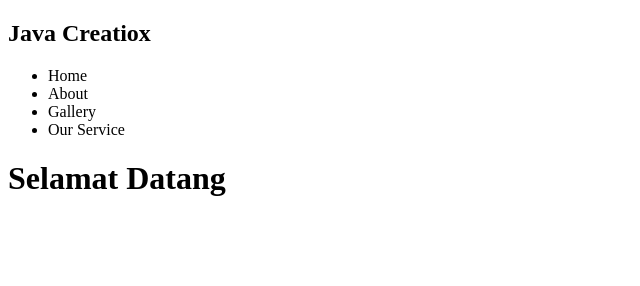
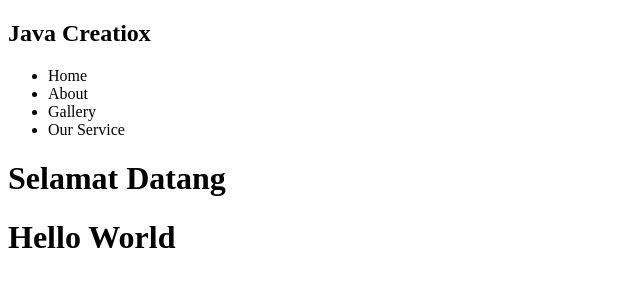
Before and after one commit to rachmadirawan/javacreatiox, a plain HTML site: page index.html in a window 1280 px wide. Shown: the whole page, without its empty margins (0-640 px from the left). Drawn offline with Linux system fonts and the light colour scheme.

Commit message:
menambah container list item h1

```diff
--- a/index.html
+++ b/index.html
@@ -26,7 +26,11 @@
         <h1>Selamat Datang</h1>
     </header>
     <main>
-
+        <div class="container">
+            <div class="list-item">
+                <h1>Hello World</h1>
+            </div>
+        </div>
     </main>
     <footer>
 
```
